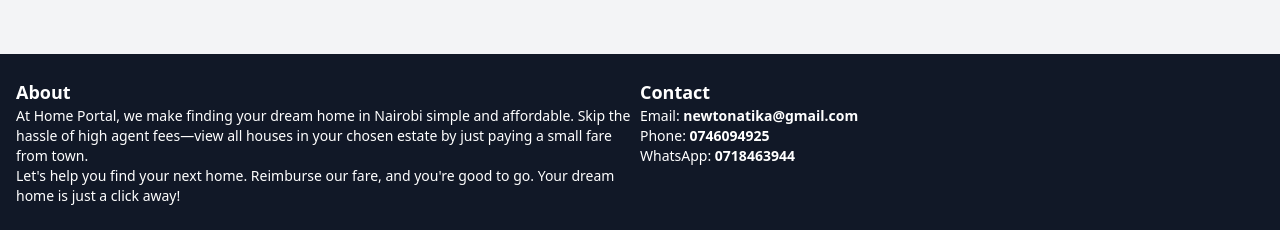
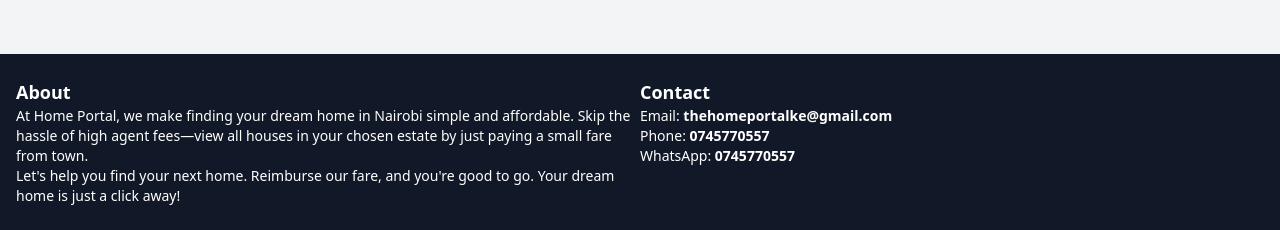
Before and after one commit to Newton-Shivachi/portalhome, a Django app: page /add/ in a window 1280 px wide. Shown: the part 736-966 px from the top of the page. Run offline with Django 5.2, Linux system fonts and the light colour scheme; the visitor is signed in with stand-in values (Sample User, id 1); parts of the project's set-up code (start-up, migrations or seed data) failed here and were passed over; some libraries are stand-ins or nearby versions.

Commit message:
Update base.html

```diff
--- a/houses/templates/base.html
+++ b/houses/templates/base.html
@@ -76,9 +76,9 @@
             <div class="w-full sm:w-1/2">
                 <h1 class="text-lg font-semibold">Contact</h1>
                 <ul class="text-sm">
-                    <li>Email: <strong>newtonatika@gmail.com</strong></li>
-                    <li>Phone: <strong>0746094925</strong></li>
-                    <li>WhatsApp: <strong>0718463944</strong></li>
+                    <li>Email: <strong>thehomeportalke@gmail.com</strong></li>
+                    <li>Phone: <strong>0745770557</strong></li>
+                    <li>WhatsApp: <strong>0745770557</strong></li>
                 </ul>
             </div>
         </div>
```
